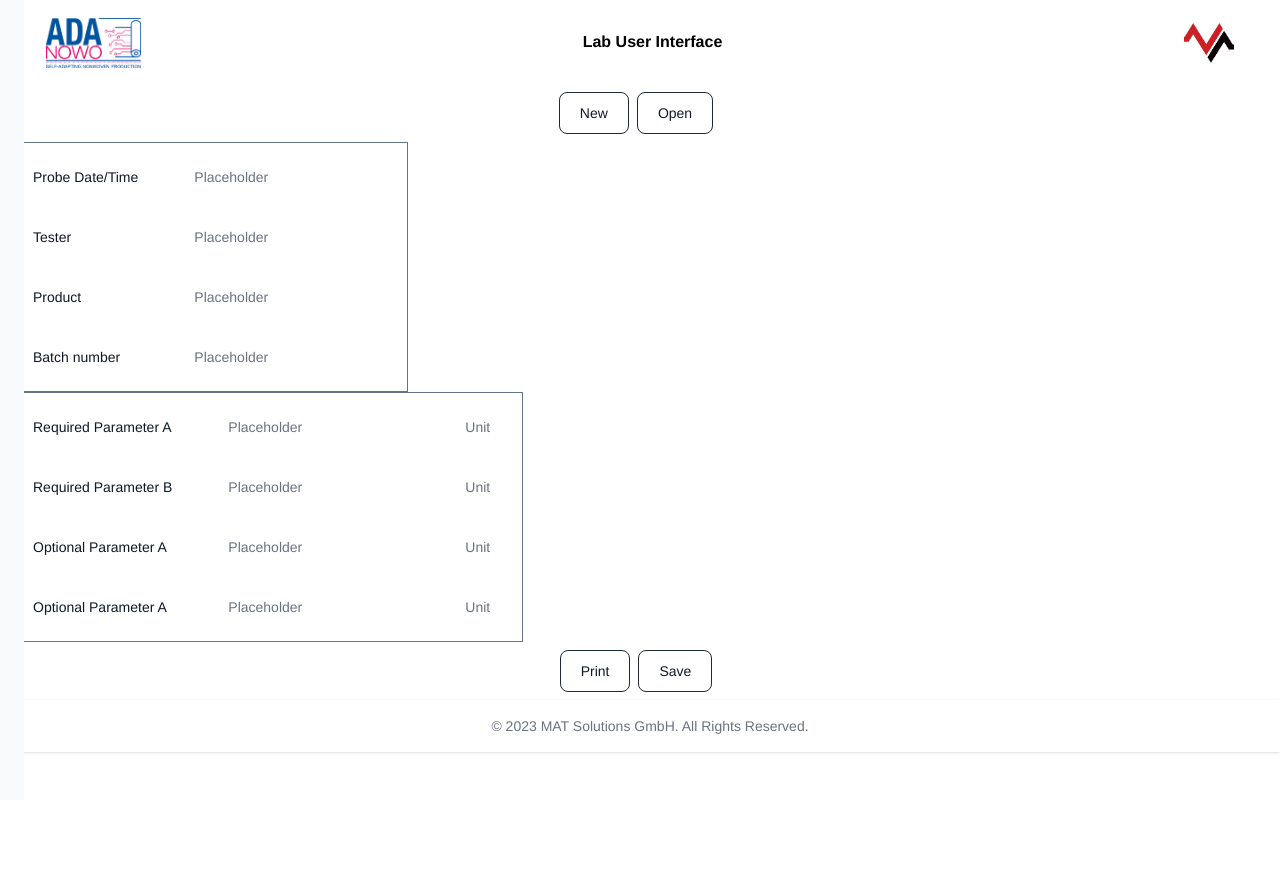
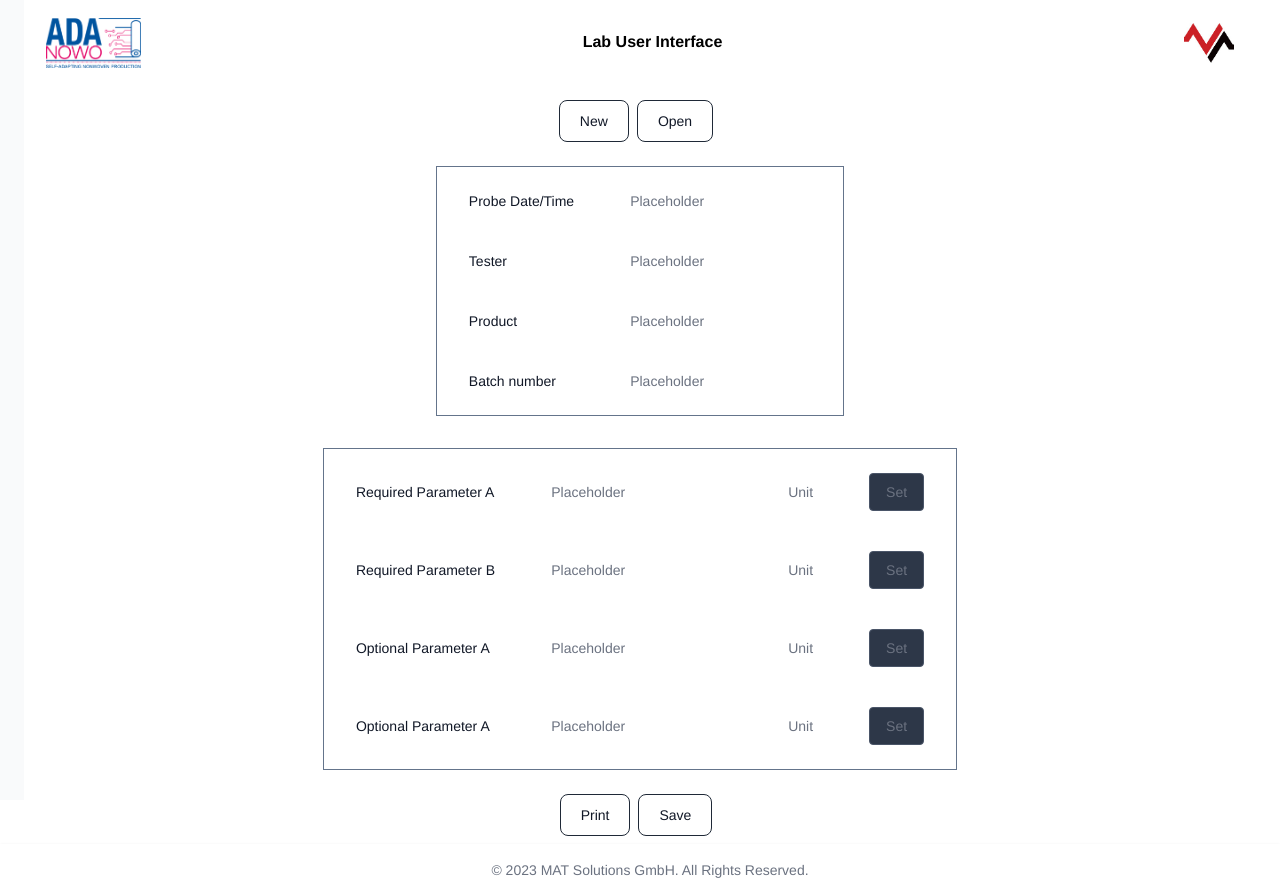
Before and after one commit to DavidST-MAT/ProjektAdaNowo_labui, a Vue app: page / in a window 1280 px wide. Before the commit the page ends 800 px from the top, so only its background shows below. Built offline with nearby package versions, Linux system fonts and the light colour scheme.

Commit message:
changed table layout

```diff
--- a/src/App.vue
+++ b/src/App.vue
@@ -1,10 +1,12 @@
 <template>
-  <SidebarAgent/>
-  <header>
-    <NavbarAgent/>
-  </header>
-  <LabList/>
-  <AgentFooter/>
+  <div id="app" class="flex flex-col min-h-screen">
+    <SidebarAgent/>
+    <header>
+      <NavbarAgent/>
+    </header>
+    <LabList class="flex-grow"/>
+    <AgentFooter/>
+  </div>
 </template>
 
 <script>
--- a/src/components/LabList.vue
+++ b/src/components/LabList.vue
@@ -1,13 +1,13 @@
 <template>
     <div class="modal">
-      <div class="modal-content">
-        <div class="header">
-            <button type="button" @click="" class="text-gray-900 hover:text-white border border-gray-800 hover:bg-gray-900 focus:ring-4 focus:outline-none focus:ring-gray-300 font-medium rounded-lg text-sm px-5 py-2.5 text-center my-2 mr-2 dark:border-gray-600 dark:text-gray-400 dark:hover:text-white dark:hover:bg-gray-600 dark:focus:ring-gray-800">New</button>
-        <button type="button" @click="" class="text-gray-900 hover:text-white border border-gray-800 hover:bg-gray-900 focus:ring-4 focus:outline-none focus:ring-gray-300 font-medium rounded-lg text-sm px-5 py-2.5 text-center my-2 mr-2 dark:border-gray-600 dark:text-gray-400 dark:hover:text-white dark:hover:bg-gray-600 dark:focus:ring-gray-800">Open</button>
+      <div class="modal-content flex flex-col items-center">
+        <div class="header flex">
+            <button type="button" @click="" class="mt-4 text-gray-900 hover:text-white border border-gray-800 hover:bg-gray-900 focus:ring-4 focus:outline-none focus:ring-gray-300 font-medium rounded-lg text-sm px-5 py-2.5 text-center my-2 mr-2 dark:border-gray-600 dark:text-gray-400 dark:hover:text-white dark:hover:bg-gray-600 dark:focus:ring-gray-800">New</button>
+            <button type="button" @click="" class="mt-4  text-gray-900 hover:text-white border border-gray-800 hover:bg-gray-900 focus:ring-4 focus:outline-none focus:ring-gray-300 font-medium rounded-lg text-sm px-5 py-2.5 text-center my-2 mr-2 dark:border-gray-600 dark:text-gray-400 dark:hover:text-white dark:hover:bg-gray-600 dark:focus:ring-gray-800">Open</button>
         </div>
 
 
-        <table class="border-separate border-spacing-2 border border-slate-500 text-sm text-left dark:bg-gray-100 text-gray-500 dark:text-gray-100 mt-100">
+        <table class="mx-auto my-4 border-separate border-spacing-2 border border-slate-500 text-sm text-left dark:bg-gray-100 text-gray-500 dark:text-gray-100 mt-100">
           <tbody>
             <tr class="bg-white border-b dark:bg-gray-200 dark:border-gray-300" v-for="(item, index) in this.data" :key="index">
               <th scope="row" class="px-6 py-4 font-medium text-gray-900 whitespace-nowrap dark:text-black">
@@ -21,7 +21,7 @@
           </tbody>
         </table>
 
-        <table class="border-separate border-spacing-2 border border-slate-500 text-sm text-left dark:bg-gray-100 text-gray-500 dark:text-gray-100 mt-100">
+        <table class="mx-auto my-4 border-separate border-spacing-2 border border-slate-500 text-sm text-left dark:bg-gray-100 text-gray-500 dark:text-gray-100 mt-100">
         <tbody>
           <tr class="bg-white border-b dark:bg-gray-200 dark:border-gray-300" v-for="(item, index) in this.data2" :key="index">
             <th scope="row" class="px-6 py-4 font-medium text-gray-900 whitespace-nowrap dark:text-black">
@@ -33,13 +33,17 @@
             <td class="px-6 py-4 dark:text-black">
               {{ item.Unit }}
             </td>
+            <td class="px-6 py-4 dark:text-black">
+              <button type="button" @click="handleSetButtonClick(item)" class="btn">Set</button>
+            </td>
           </tr>
         </tbody>
       </table>
 
+        <div class="flex">
         <button type="button" @click="" class="text-gray-900 hover:text-white border border-gray-800 hover:bg-gray-900 focus:ring-4 focus:outline-none focus:ring-gray-300 font-medium rounded-lg text-sm px-5 py-2.5 text-center my-2 mr-2 dark:border-gray-600 dark:text-gray-400 dark:hover:text-white dark:hover:bg-gray-600 dark:focus:ring-gray-800">Print</button>
         <button type="button" @click="" class="text-gray-900 hover:text-white border border-gray-800 hover:bg-gray-900 focus:ring-4 focus:outline-none focus:ring-gray-300 font-medium rounded-lg text-sm px-5 py-2.5 text-center my-2 mr-2 dark:border-gray-600 dark:text-gray-400 dark:hover:text-white dark:hover:bg-gray-600 dark:focus:ring-gray-800">Save</button>
-
+      </div>
      </div>
     </div>
   </template>
@@ -71,6 +75,19 @@
 
 
 <style>
-  /* CSS styling for the component */
+
+  /* CSS-Styling für die Komponente */
+  .btn {
+    /* Stile für die Buttons */
+    border: 1px solid #4a5568; /* Ändere die Farbe nach Bedarf */
+    background-color: #2d3748; /* Ändere die Farbe nach Bedarf */
+
+    padding: 0.5rem 1rem; /* Ändere die Größe nach Bedarf */
+    border-radius: 0.25rem; /* Ändere die Rundung nach Bedarf */
+    cursor: pointer;
+  }
+  .btn:hover {
+    background-color: #1a202c; /* Ändere die Farbe nach Bedarf */
+  }
 
 </style>
```
Lines whose indentation alone changed are shown as unchanged.
